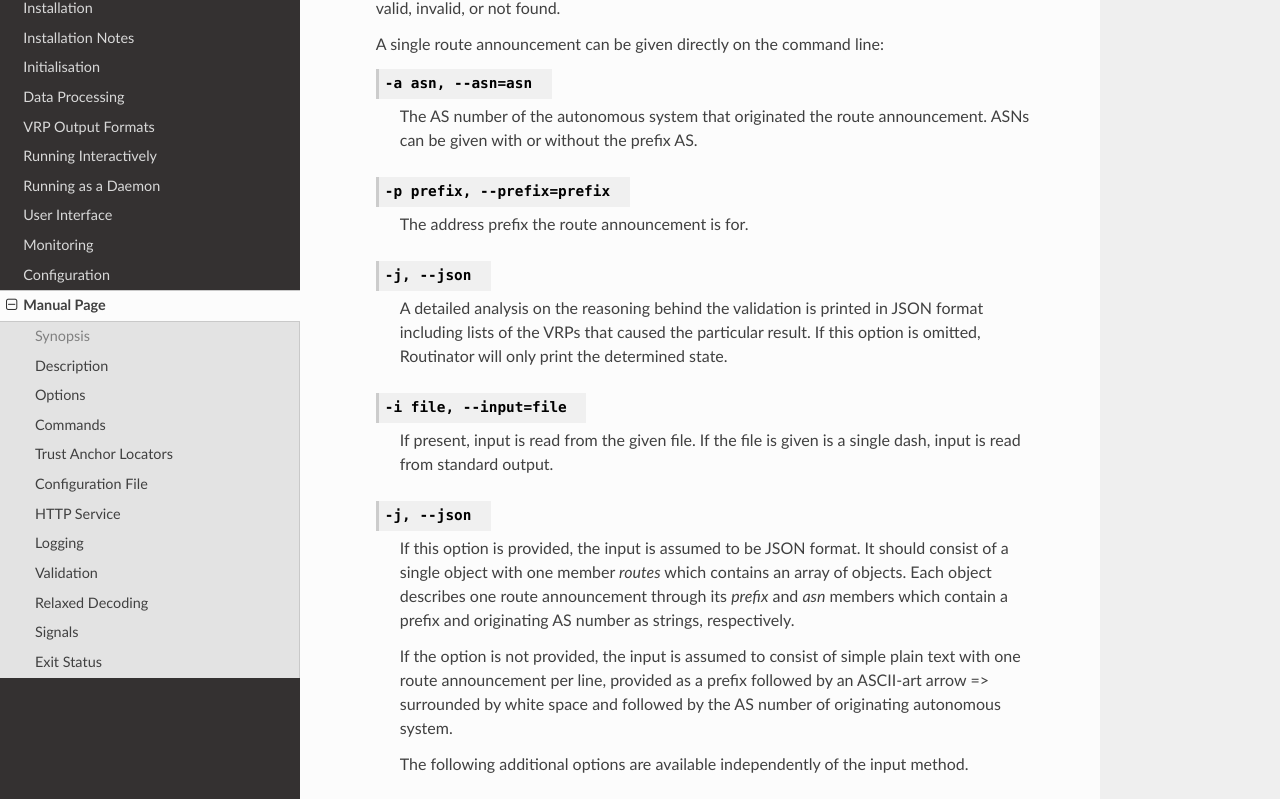
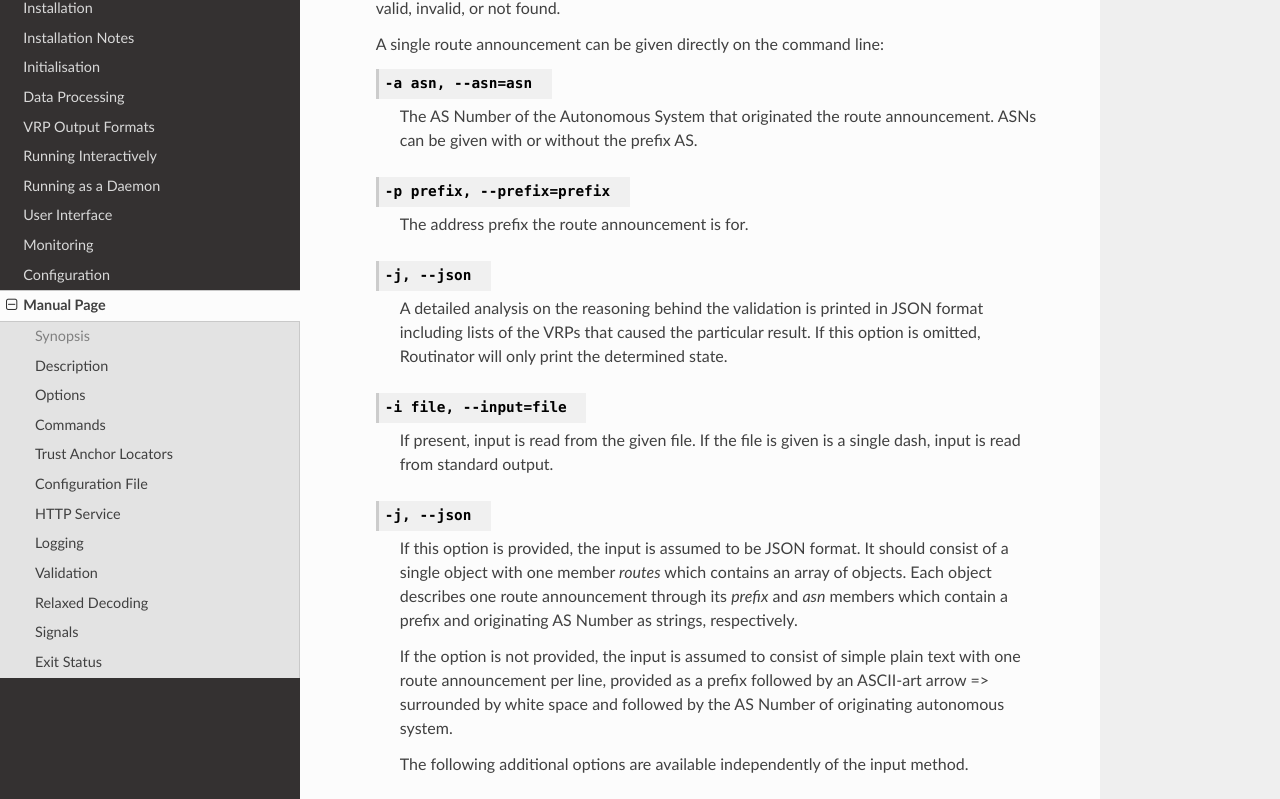
Before and after one commit to NLnetLabs/routinator, a Sphinx documentation site: the page built from source/manual-page.rst, in a window 1280 px wide and 1400 px high, scrolled down 9879 px. Shown: the part 151-950 px from the top of the window. Built offline with Sphinx 7.4.7 and the Read the Docs theme 2.0.0, drawn with Linux system fonts in a browser that asks for light colours; the version number could not be read and is left out; some of the changed text lies outside the part shown.

```diff
--- a/source/daemon.rst
+++ b/source/daemon.rst
@@ -83,7 +83,7 @@ The service supports GET requests with the following paths:
 
 :command:`/api/v1/validity/as-number/prefix`
      Returns a JSON object describing whether the route announcement given by
-     its origin AS number and address prefix is RPKI valid, invalid, or not
+     its origin AS Number and address prefix is RPKI valid, invalid, or not
      found. A complete list of VRPs that caused the result is included.
 
 :command:`/validity?asn=as-number&prefix=prefix`
--- a/source/interactive.rst
+++ b/source/interactive.rst
@@ -152,7 +152,7 @@ read from standard input. You can also save the results to a file using the
 You can provide a simple plain text file with the routes you would like to have
 verified by Routinator. The input file should have one route announcement per
 line, provided as a prefix followed by an ASCII-art arrow ``=>`` surrounded by
-white space and followed by the AS number of the originating Autonomous System.
+white space and followed by the AS Number of the originating Autonomous System.
 
 For example, let's provide Routinator with this file, saved as
 :file:`beacons.txt`:
--- a/source/manual-page.rst
+++ b/source/manual-page.rst
@@ -597,7 +597,7 @@ These can be requested by providing different commands on the command line.
 
        .. option:: -a asn, --asn=asn
 
-              The AS number of the autonomous system that originated the route
+              The AS Number of the Autonomous System that originated the route
               announcement. ASNs can be given with or without the prefix AS.
 
        .. option:: -p prefix, --prefix=prefix
@@ -622,13 +622,13 @@ These can be requested by providing different commands on the command line.
               format. It should consist of a single object with one  member
               *routes*  which contains an array of objects. Each object
               describes one route announcement through its *prefix* and *asn*
-              members which contain a prefix and originating AS number as
+              members which contain a prefix and originating AS Number as
               strings, respectively.
 
               If the option is not provided, the input is assumed to consist of
               simple plain text with one route announcement per line, provided
               as a prefix followed by an ASCII-art arrow => surrounded by white
-              space and followed by the AS number of originating autonomous
+              space and followed by the AS Number of originating autonomous
               system.
 
               The following additional options are available independently of
@@ -1159,7 +1159,7 @@ The service only supports GET requests with the following paths:
 
 :command:`/api/v1/validity/as-number/prefix`
       Returns a JSON object describing whether the route announcement given by
-      its origin AS number and address prefix is RPKI valid, invalid, or not
+      its origin AS Number and address prefix is RPKI valid, invalid, or not
       found.  The returned object is compatible with that provided by the RIPE
       NCC RPKI Validator. For more information, see
       https://ripe.net/support/documentation/developer-documentation/rpki-validator-api
```
